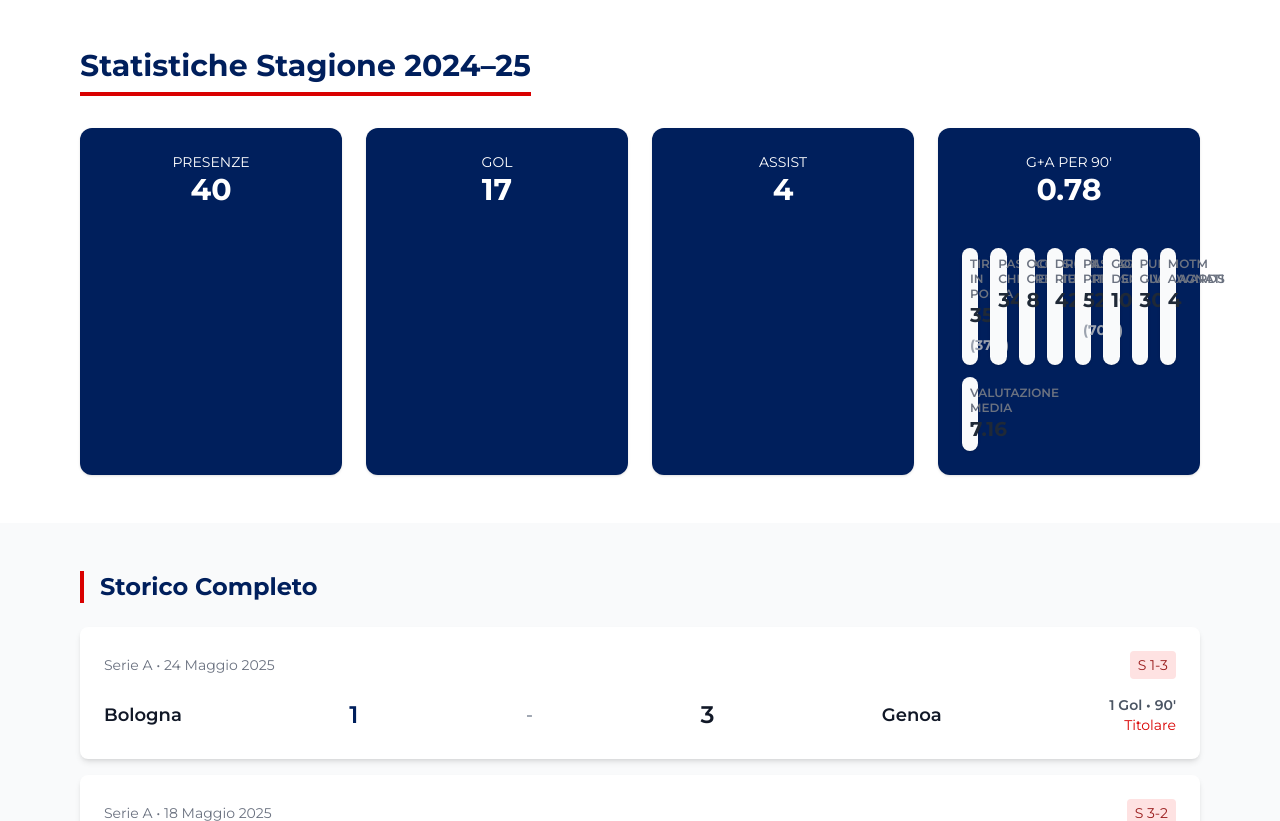
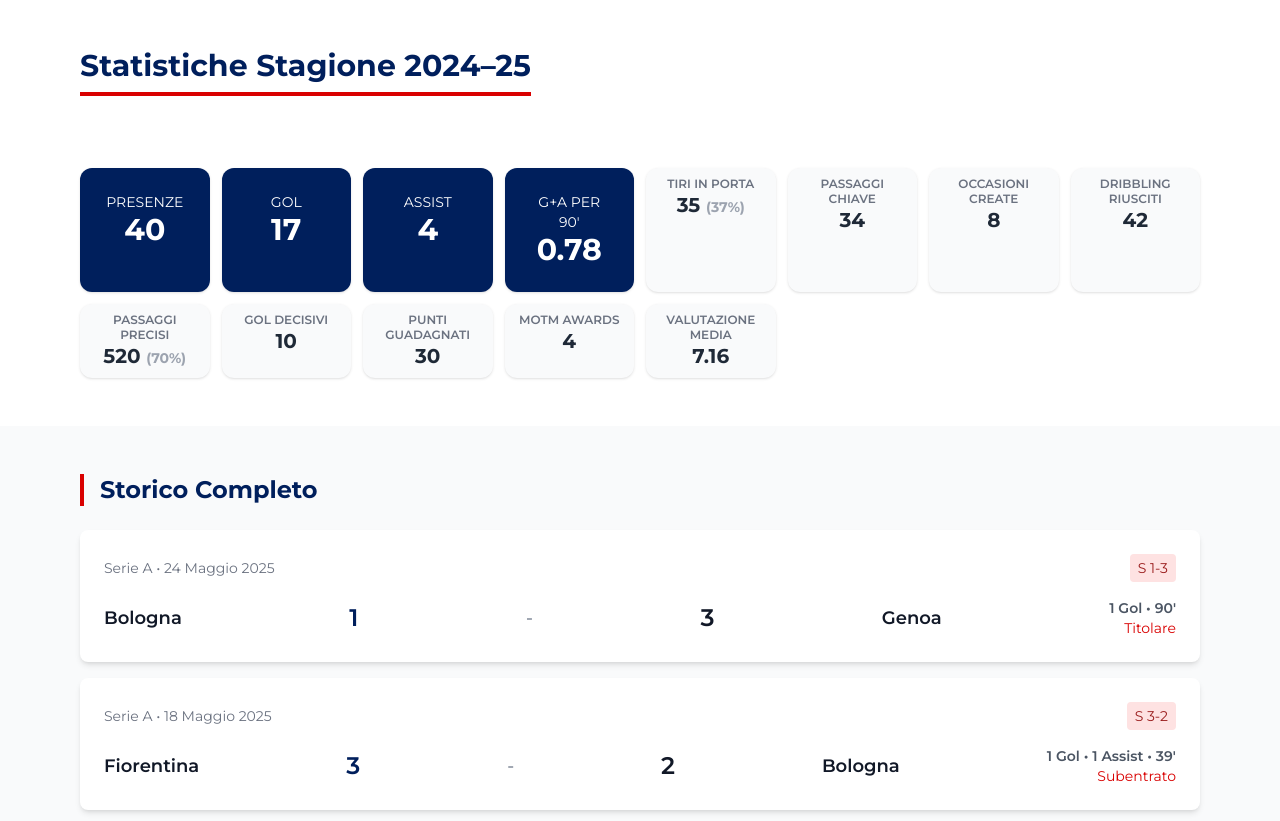
Before and after one commit to FutBolo/riccardo.orsolini.app, a Flask app: page /storico in a window 1280 px wide. Shown: the part 244-1065 px from the top of the page. Run offline with Flask 3, Linux system fonts and the light colour scheme; some libraries are stand-ins or nearby versions.

Commit message:
Add files via upload

```diff
--- a/templates/storico.html
+++ b/templates/storico.html
@@ -50,7 +50,7 @@
 <h2 class="text-3xl font-bold text-center text-bluBfc mb-8 border-b-4 border-rossoBfc inline-block pb-2">
       Statistiche Stagione 2024–25
     </h2>
-<div class="grid grid-cols-1 sm:grid-cols-2 md:grid-cols-2 lg:grid-cols-4 gap-6 text-center">
+<div class="grid grid-cols-2 sm:grid-cols-4 md:grid-cols-4 xl:grid-cols-8 gap-3 text-center mt-10">
 <div class="bg-bluBfc rounded-xl shadow p-6">
 <p class="text-sm text-white uppercase">Presenze</p>
 <p class="text-3xl font-bold text-white">40</p>
@@ -66,7 +66,7 @@
 <div class="bg-bluBfc rounded-xl shadow p-6">
 <p class="text-sm text-white uppercase">G+A per 90'</p>
 <p class="text-3xl font-bold text-white">0.78</p>
-<div class="grid grid-cols-2 sm:grid-cols-4 md:grid-cols-4 xl:grid-cols-8 gap-3 text-center mt-10">
+</div>
 <div class="bg-gray-50 rounded-xl shadow p-2">
 <p class="text-xs font-semibold text-gray-500 uppercase leading-tight">Tiri in Porta</p>
 <p class="text-xl font-bold text-gray-800">35 <span class="text-sm text-gray-400">(37%)</span></p>
```
